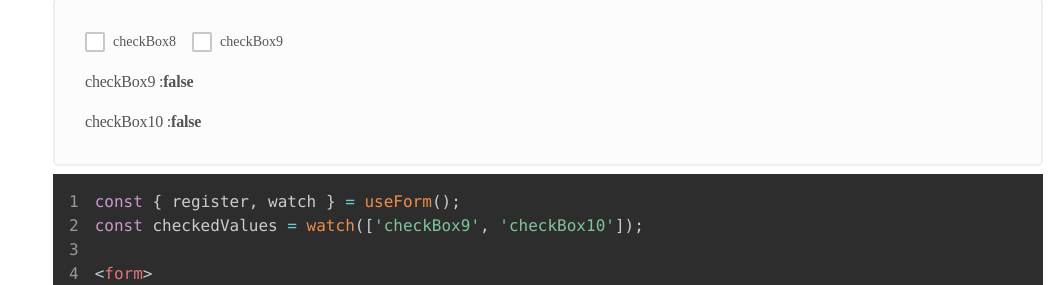
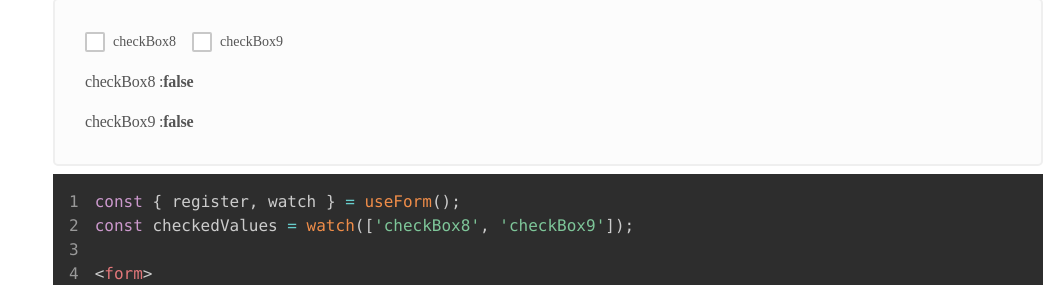
Before and after one commit to dongggggae/hyun-design-system, a Next.js app: page /components/check-box in a window 1280 px wide. Shown: the part 1470-1755 px from the top of the page, without its empty margins (227-1280 px from the left). Built offline with nearby package versions, Linux system fonts and the light colour scheme.

Commit message:
CheckBox Page 수정

```diff
--- a/app/(route)/components/check-box/page.tsx
+++ b/app/(route)/components/check-box/page.tsx
@@ -9,7 +9,7 @@ import Text from '@components/Typography/Text';
 
 const CodeContainer = dynamic(() => import('@docs/CodeContainer'));
 
-const CheckboxPage = () => {
+const CheckBoxPage = () => {
   const { register, watch } = useForm();
   const checkedValues = watch(['checkBox8', 'checkBox9']);
   const [checkBox8, checkBox9] = checkedValues;
@@ -65,13 +65,13 @@ const CheckboxPage = () => {
                   <FormsCheck id="checkBox9" type="checkbox" label="checkBox9" {...register('checkBox9')} />
                 </Stack>
                 <Text>
-                  checkBox9 :
+                  checkBox8 :
                   <Text tag="span" weight="bold">
                     {checkBox8 ? 'true' : 'false'}
                   </Text>
                 </Text>
                 <Text>
-                  checkBox10 :
+                  checkBox9 :
                   <Text tag="span" weight="bold">
                     {checkBox9 ? 'true' : 'false'}
                   </Text>
@@ -110,7 +110,7 @@ const checkBoxCode = {
   ].join('\n'),
   watch: [
     `const { register, watch } = useForm();`,
-    `const checkedValues = watch(['checkBox9', 'checkBox10']);`,
+    `const checkedValues = watch(['checkBox8', 'checkBox9']);`,
     ``,
     `<form>`,
     ` <FormsCheck id="checkBox8" type="checkbox" label="checkBox8" {...register('checkBox8')} />`,
@@ -119,4 +119,4 @@ const checkBoxCode = {
   ].join('\n'),
 };
 
-export default CheckboxPage;
+export default CheckBoxPage;
```
